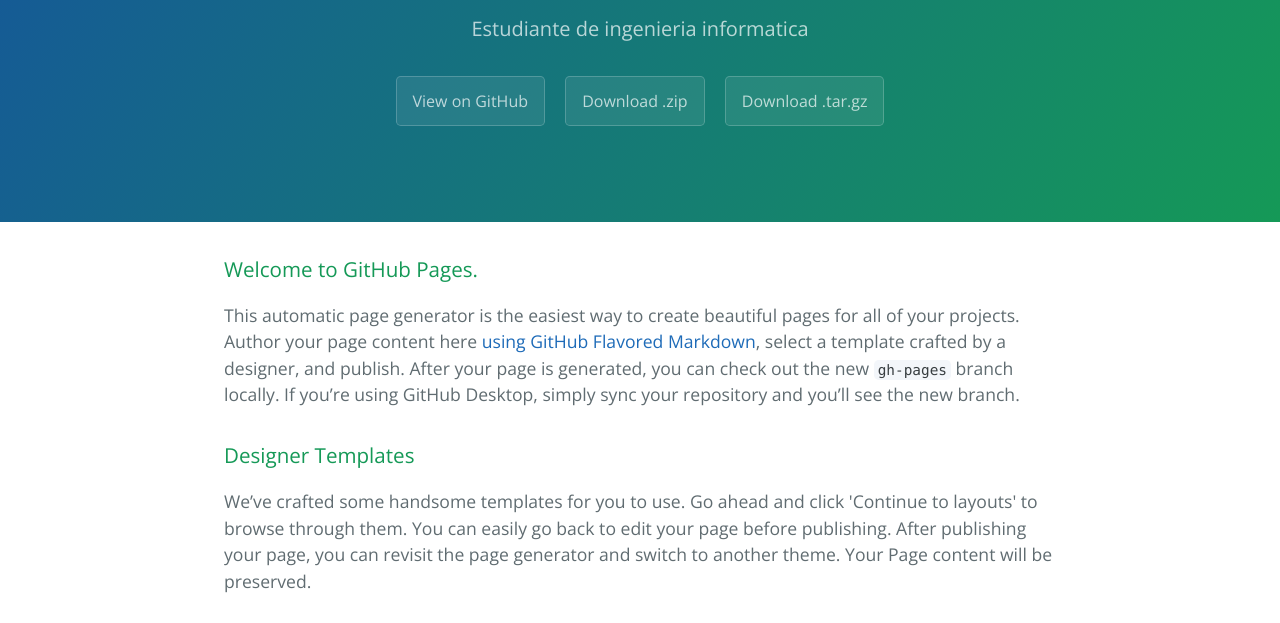
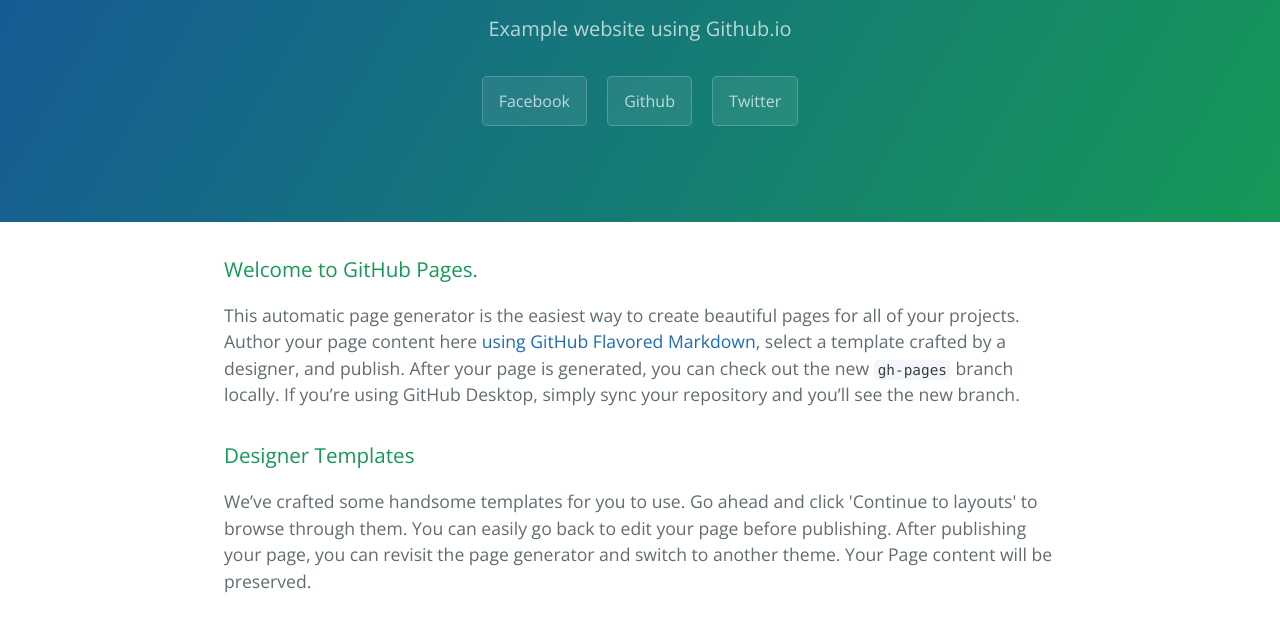
Before and after one commit to pabe94/presentacion, a plain HTML site: page index.html in a window 1280 px wide. Shown: the part 161-784 px from the top of the page. Drawn offline with nearby package versions, Linux system fonts and the light colour scheme.

Commit message:
Update index.html

```diff
--- a/index.html
+++ b/index.html
@@ -12,10 +12,10 @@
   <body>
     <section class="page-header">
       <h1 class="project-name">Pablo Martínez Ruano</h1>
-      <h2 class="project-tagline">Estudiante de ingenieria informatica</h2>
-      <a href="https://github.com/pabe94/pabe.github.io" class="btn">View on GitHub</a>
-      <a href="https://github.com/pabe94/pabe.github.io/zipball/master" class="btn">Download .zip</a>
-      <a href="https://github.com/pabe94/pabe.github.io/tarball/master" class="btn">Download .tar.gz</a>
+      <h2 class="project-tagline">Example website using Github.io</h2>
+      <a href="https://github.com/pabe94/pabe.github.io" class="btn">Facebook</a>
+      <a href="https://github.com/pabe94/pabe.github.io/zipball/master" class="btn">Github</a>
+      <a href="https://github.com/pabe94/pabe.github.io/tarball/master" class="btn">Twitter</a>
     </section>
 
     <section class="main-content">
```
